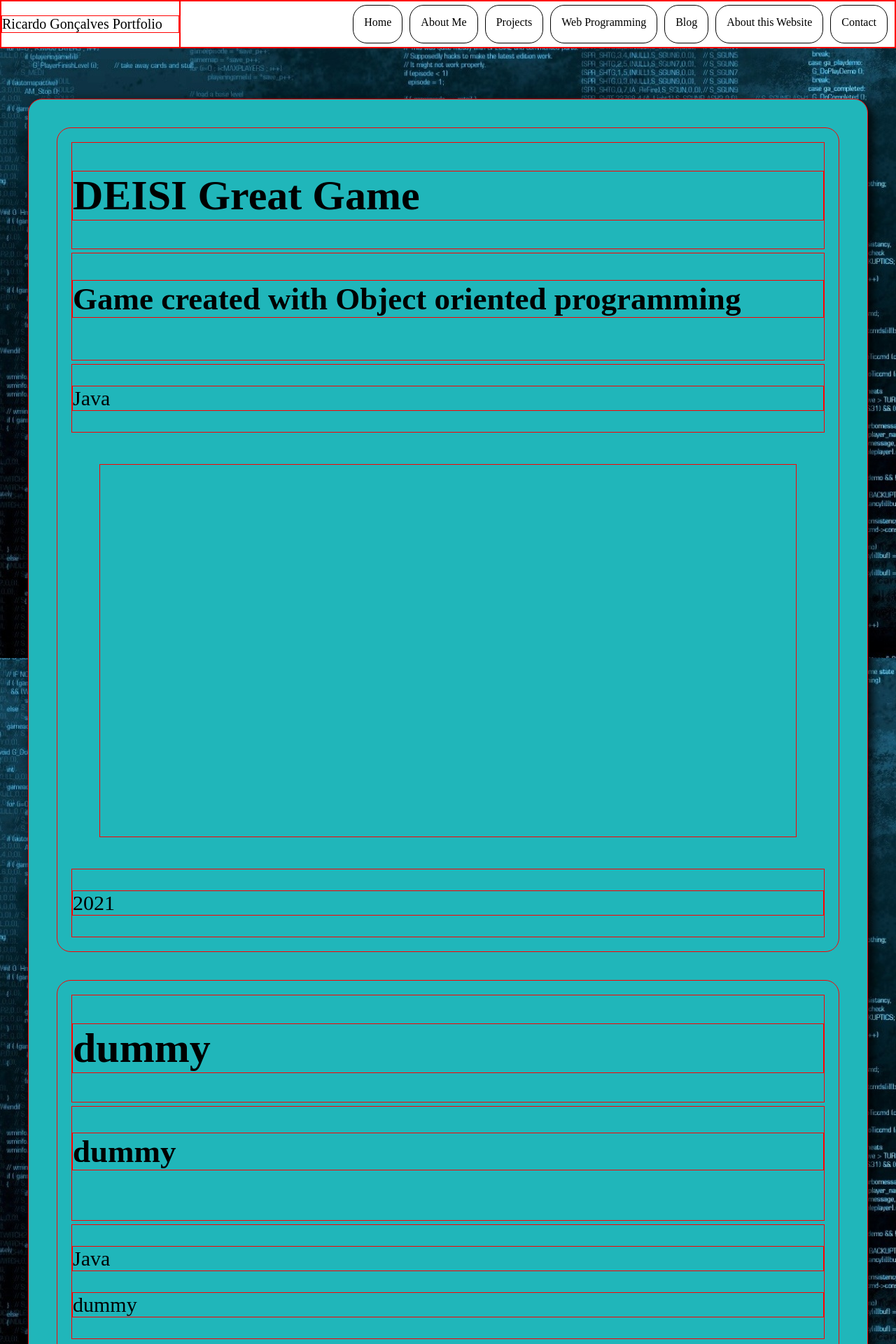
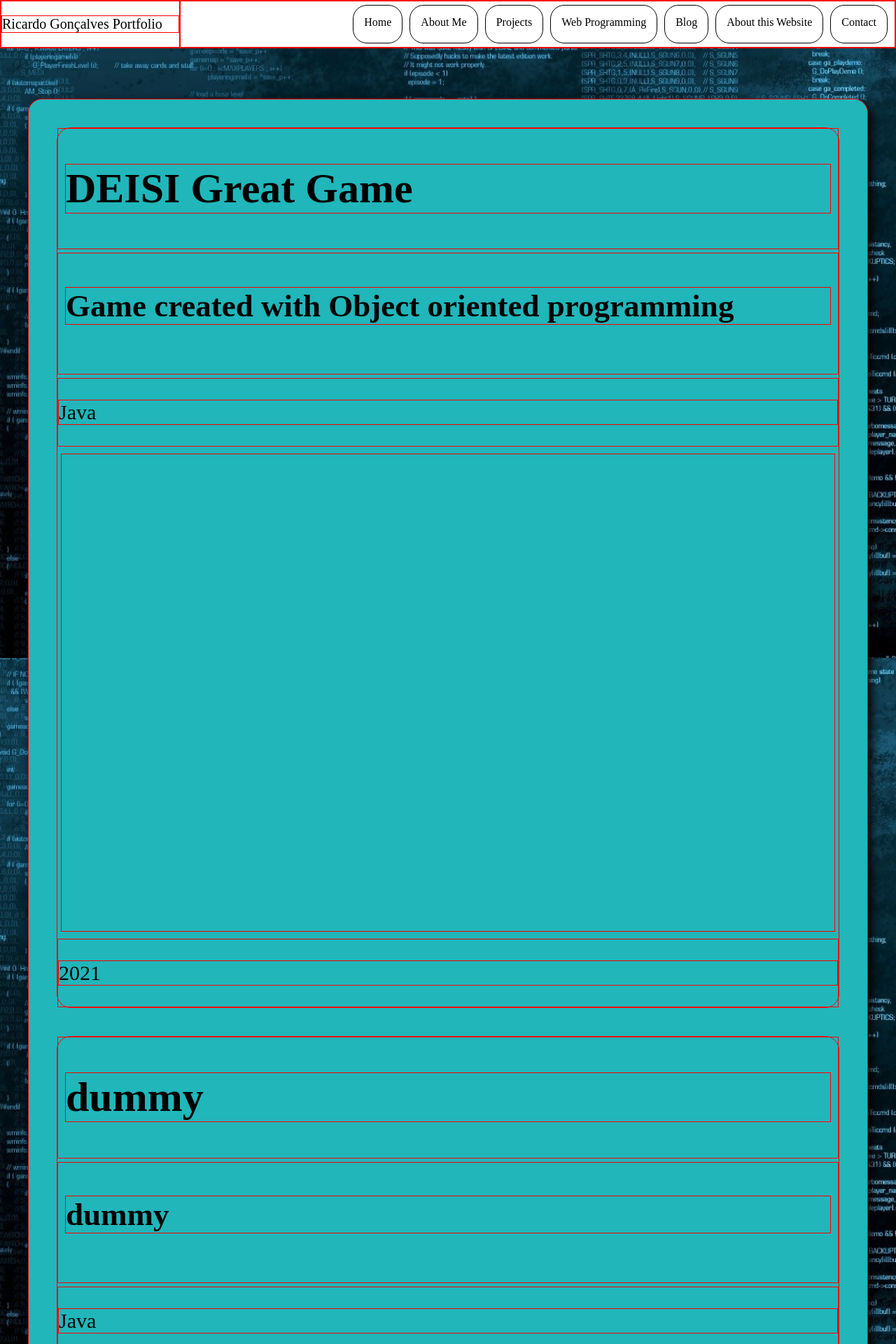
Before and after one commit to DrAlexWild/heroku_portfolio, a Django app: page /projects in a window 1280 px wide. Shown: the top 1920 px of the page at 70% size. Run offline with Django 4.2, Linux system fonts and the light colour scheme; data comes from the database, SQL or seed files in the repository; data that the repository does not hold is empty; parts of the project's set-up code (start-up, migrations or seed data) failed here and were passed over.

Commit message:
heroku project css

```diff
--- a/portfolio/static/portfolio/css/projects.css
+++ b/portfolio/static/portfolio/css/projects.css
@@ -107,17 +107,18 @@ box-shadow: 5px 5px 15px black;
   margin:40px;
   border: 16px solid white;
   border-radius:20px;
-  padding:20px;
 
 }
 
 
 .project_title{
     grid-area: title;
+    padding:10px;
 }
 
 .project_description{
     grid-area: project_description;
+    padding:10px;
 }
 
 .project_languages{
@@ -128,7 +129,7 @@ box-shadow: 5px 5px 15px black;
     grid-area:project_topics;
     display: flex;
     flex-flow: row wrap;
-    margin:40px;
+    margin:5px;
 }
 
 .project_topic img{
```
